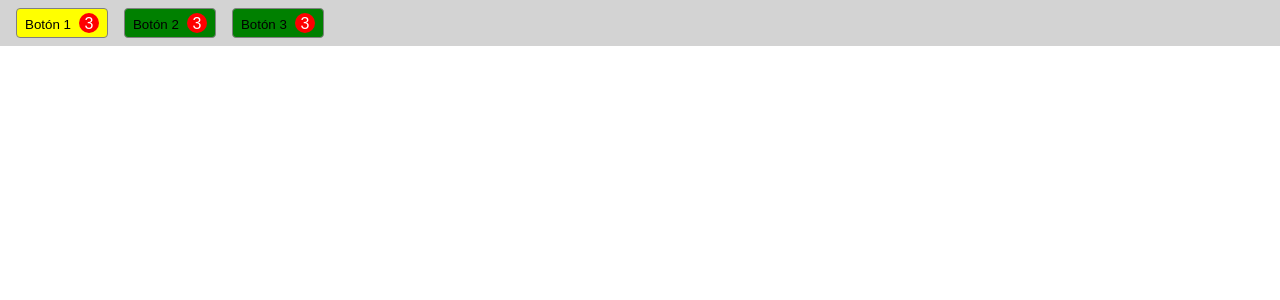
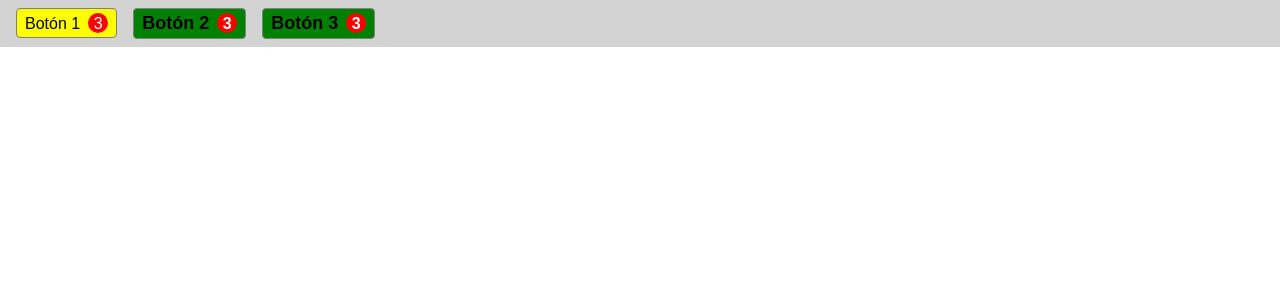
Before and after one commit to gerardoparrajc/componentes-angular, an Angular app: page / in a window 1280 px wide. Shown: the top 300 px of the page. Built offline with nearby package versions, Linux system fonts and the light colour scheme.

Commit message:
Uso de ngSytle para dar estilos al componente

```diff
--- a/src/app/boton/boton.component.html
+++ b/src/app/boton/boton.component.html
@@ -1,4 +1,8 @@
-<button [ngClass]="esMayor ? 'mayor' : 'menor'" type="button" (click)="pulsarBoton()">
+<button [ngStyle]="{
+  'background-color': esMayor ? 'green' : 'yellow',
+  'font-size': esMayor ? '18px' : '16px',
+  'font-weight': esMayor ? 'bold' : 'normal'
+}" type="button" (click)="pulsarBoton()">
   <span class="etiqueta">{{texto}}</span>
   <span class="badge">3</span>
 </button>
--- a/src/app/boton/boton.component.scss
+++ b/src/app/boton/boton.component.scss
@@ -27,9 +27,13 @@ button {
 
   &.mayor {
     background-color: green;
+    font-size: 18px;
+    font-weight: bold;
   }
 
   &.menor {
     background-color: yellow;
+    font-size: 16px;
+    font-weight: normal;
   }
 }
```
